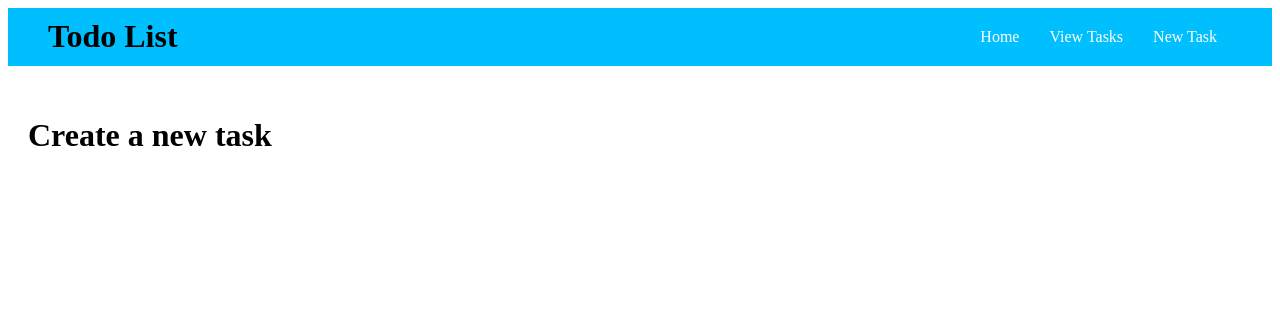
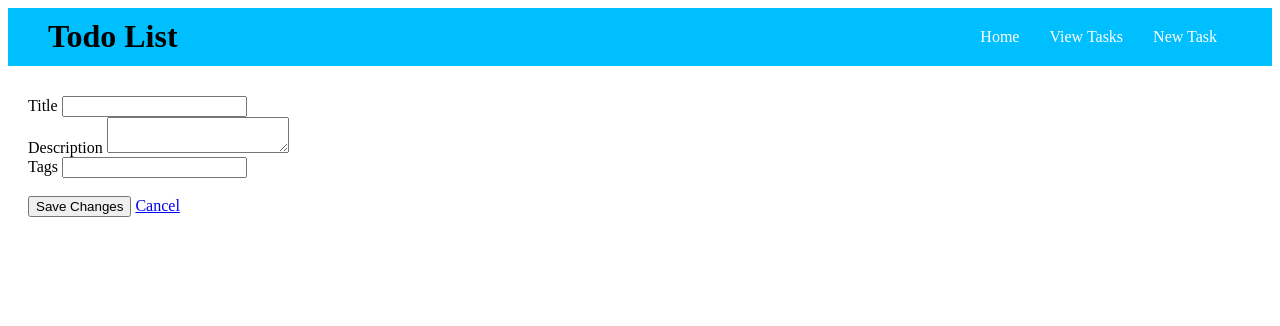
Before and after one commit to p-carpenter/SQA1_ToDoApp, a Flask app: page /create-task in a window 1280 px wide. Shown: the top 326 px of the page. Run offline with Flask 3, Linux system fonts and the light colour scheme.

Commit message:
Step 13: Added delete task functionality

```diff
--- a/app/index/routes.py
+++ b/app/index/routes.py
@@ -15,7 +15,10 @@ def all_tasks():
 
 @bp.route("/task/<int:task_id>")
 def task(task_id):
-    task = todos[task_id - 1]
+    task = None
+    for todo in todos:
+        if todo["id"] == task_id:
+            task = todo
     return render_template("task.html", task=task)
 
 @bp.route("/edit-task/<int:task_id>", methods=["GET", "POST"])
@@ -35,6 +38,30 @@ def edit_task(task_id):
 
     return render_template("task_form.html", task=task)
 
-@bp.route("/create-task")
+
+@bp.route("/create-task", methods=["GET", "POST"])
 def create_task():
-    return render_template("create_task.html")
+    if request.method == "POST":
+        task_id = todos[-1]["id"] + 1
+        title = request.form.get("title")
+        description = request.form.get("description")
+        tags_list = request.form.get("tags", "")
+        tags = [t.strip() for t in tags_list.split(",") if t.strip()]
+        todos.append({
+            "id": task_id,
+            "title": title,
+            "description": description,
+            "created_at": datetime.now(),
+            "tags": tags
+        })
+        return redirect(url_for("main.task", task_id=task_id))
+    return render_template("task_form.html", task=None)
+
+
+@bp.route("/delete-task/<int:task_id>", methods=["Post"])
+def delete_task(task_id):
+    for i, todo in enumerate(todos):
+        if todo["id"] == task_id:
+            todos.pop(i)
+            break
+    return redirect(url_for("main.all_tasks"))
--- a/app/templates/create_task.html
+++ /dev/null
@@ -1,5 +0,0 @@
-{% extends 'base.html' %}
-
-{% block main %}
-    <h1>Create a new task</h1>
-{% endblock %}
--- a/app/templates/task.html
+++ b/app/templates/task.html
@@ -7,7 +7,7 @@
 
 <div class="task-actions">
     <a href="{{ url_for('main.edit_task', task_id=task.id) }}" class="btn">Edit</a>
-    <form>
+    <form method="post" action="{{ url_for('main.delete_task', task_id=task.id) }}">
         <button type="submit" class="btn">Delete</button>
     </form>
 </div>
--- a/app/templates/task_form.html
+++ b/app/templates/task_form.html
@@ -1,14 +1,16 @@
 {% extends 'base.html' %} {% block main %}
 
-<form method="post" action="{{ url_for('main.edit_task', task_id=task.id) }}">
+  <form method="post" action="{% if task %} {{
+  url_for('main.edit_task', task_id=task.id) }} {% else %} {{ url_for('main.create_task') }} {% endif %}" >
+
   <label
     >Title
-    <input name="title" value="{{task.title}}" />
+    <input name="title" value="{{task.title if task else '' }}" />
   </label>
   <br />
   <label
     >Description
-    <textarea name="description">{{ task.description }}</textarea>
+    <textarea name="description">{{ task.description if task else '' }}</textarea>
   </label>
   <br />
 <!--tag container -->
@@ -26,5 +28,6 @@
   <br/>
   <button type="submit" class="btn">Save Changes</button>
   <a href="{{ url_for('main.all_tasks')}}" class="btn">Cancel</a>
+
 </form>
 {% endblock %}
```
